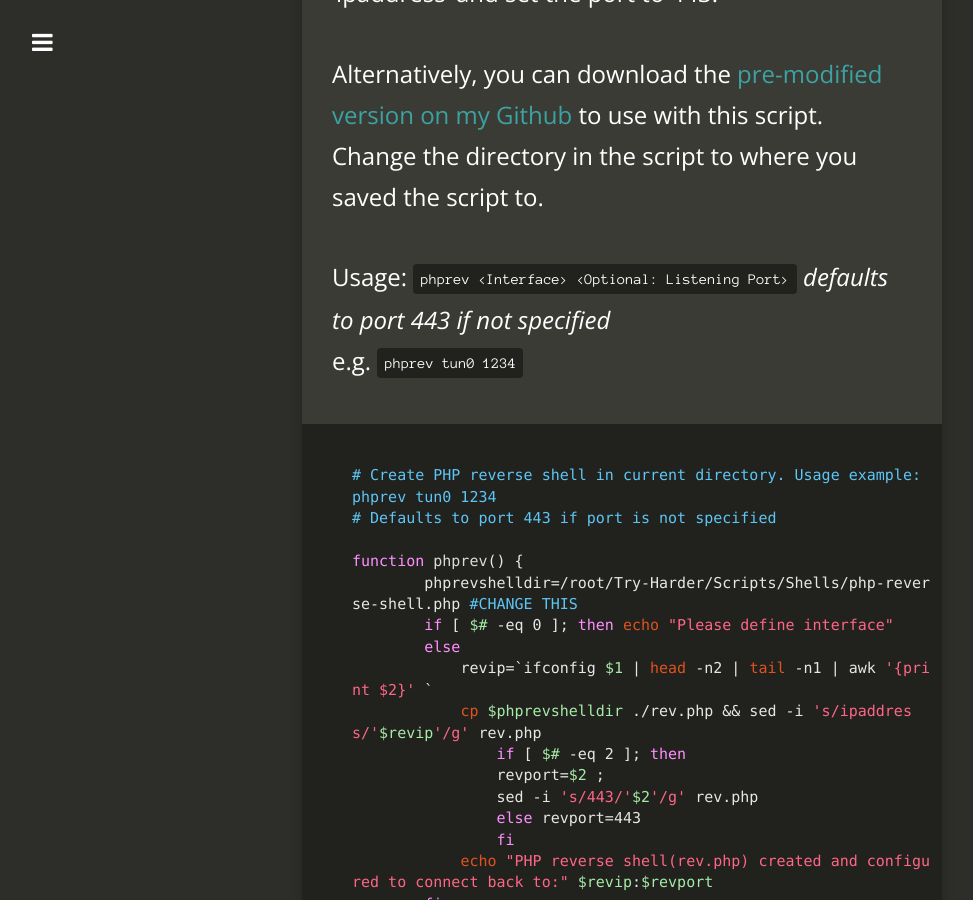
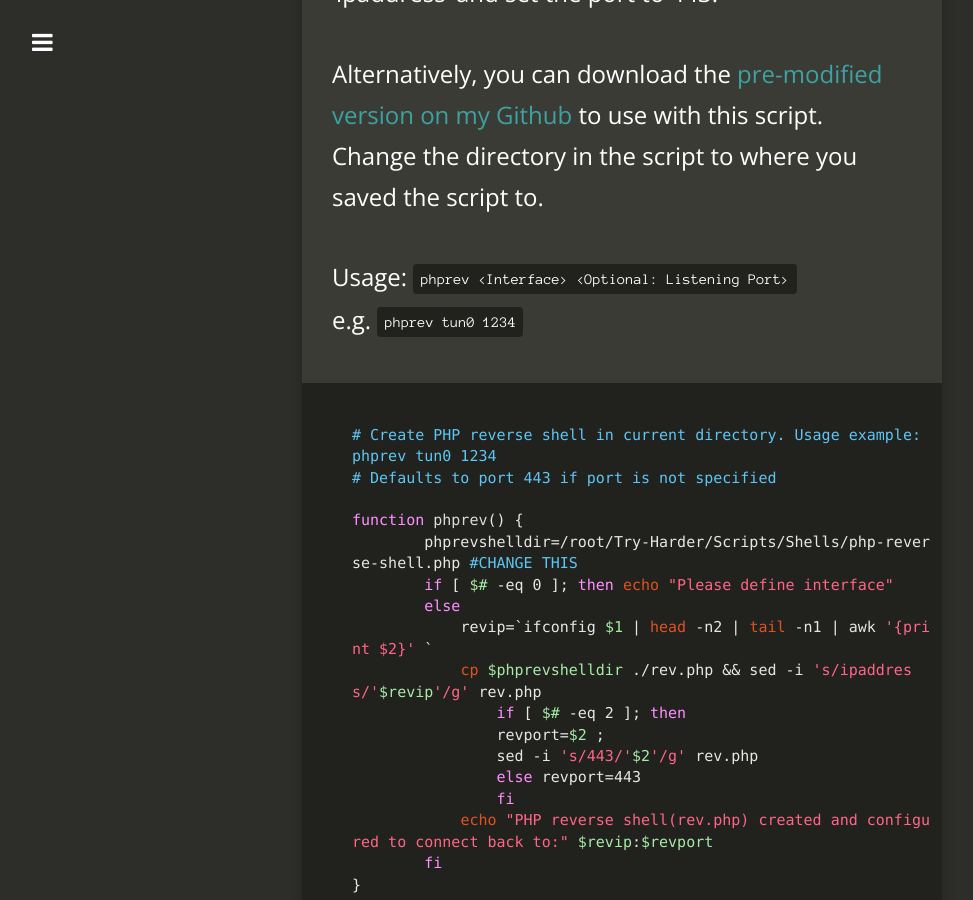
Before and after one commit to Dreamscent/Dreamscent.github.io, a Jekyll site: the page built from _posts/2019-09-21-Kali-Linux-QoL.md, in a window 1280 px wide and 900 px high, scrolled down 1076 px. Shown: the whole window, without its empty margins (18-991 px from the left). Built offline with Jekyll 4.4.1, drawn with Linux system fonts in a browser that asks for light colours; nearby versions of some CDN libraries.

Commit message:
Update 2019-09-21-Kali-Linux-QoL.md

```diff
--- a/_posts/2019-09-21-Kali-Linux-QoL.md
+++ b/_posts/2019-09-21-Kali-Linux-QoL.md
@@ -22,7 +22,7 @@ To use, just append it to your `.bashrc` file in your user's home directory and
 
 Alternatively, you can download the [pre-modified version on my Github][2] to use with this script. Change the directory in the script to where you saved the script to.
 
-Usage: `phprev <Interface> <Optional: Listening Port>` *defaults to port 443 if not specified*
+Usage: `phprev <Interface> <Optional: Listening Port>`
 <br>e.g. `phprev tun0 1234`
 
 
```
